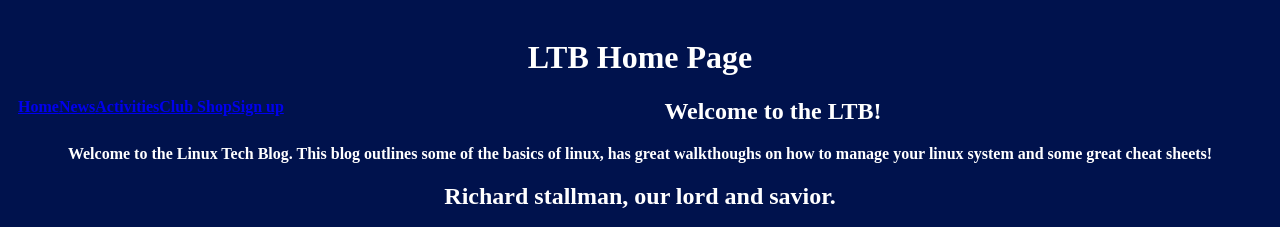
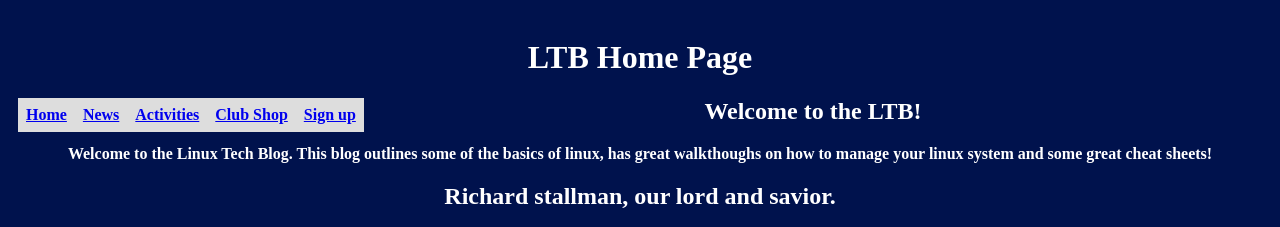
Before and after one commit to L3WSKI/Website, a plain HTML site: page Index.html in a window 1280 px wide. Shown: the top 227 px of the page. Drawn offline with Linux system fonts and the light colour scheme.

Commit message:
Update navbar.css

```diff
--- a/navbar.css
+++ b/navbar.css
@@ -3,6 +3,13 @@ ul {
     margin: 0;
     padding: 0;
 }
+
 li {
     float: left;
 }
+
+a {
+    display: block;
+    padding: 8px;
+    background-color: #dddddd;
+}
```
